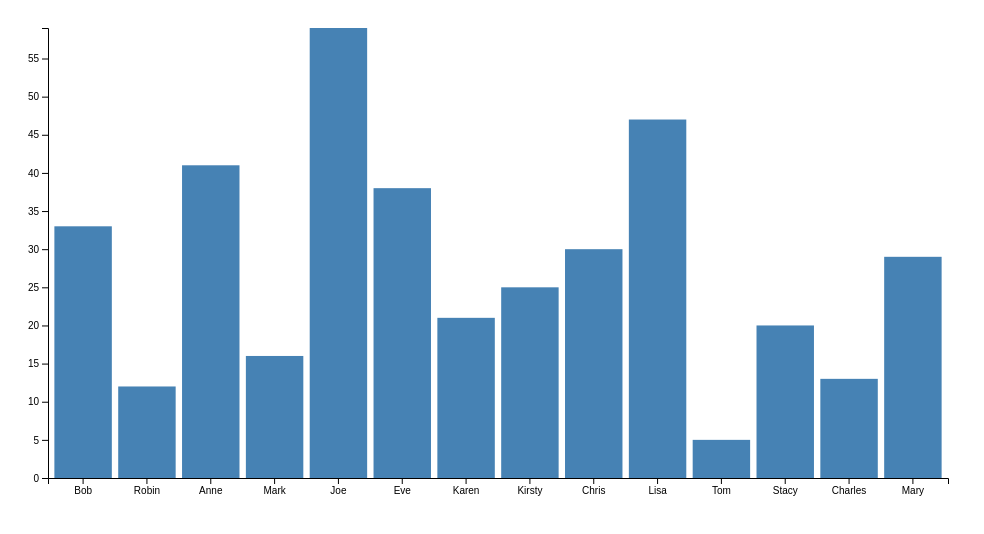
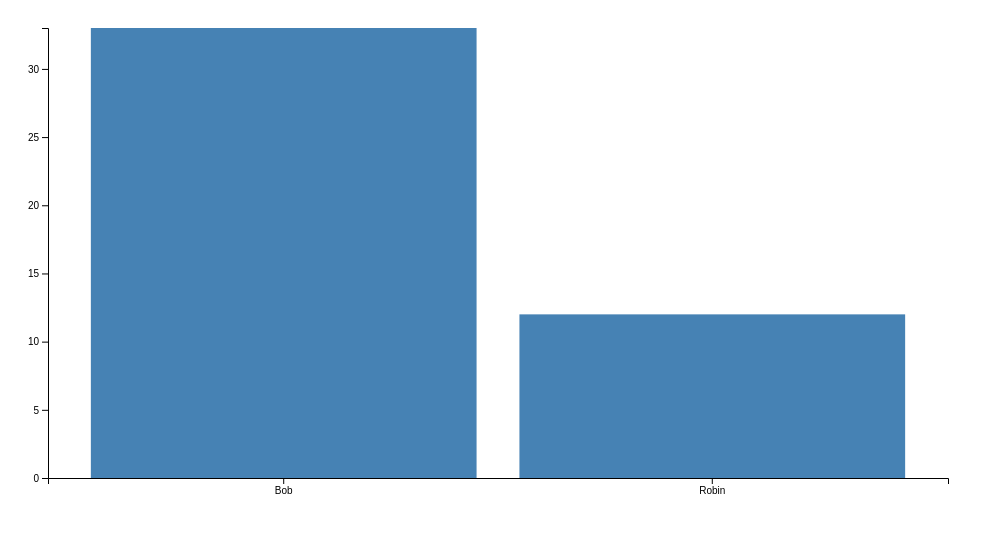
Before and after one commit to MaX-Lo/WME_Task3, a website: page d3js_playground/example1/index.html in a window 1280 px wide. Shown: the whole page, without its empty margins (0-984 px from the left). Drawn offline with nearby package versions, Linux system fonts and the light colour scheme.

Commit message:
small changes in d3js example

```diff
--- a/d3js_playground/example1/index.html
+++ b/d3js_playground/example1/index.html
@@ -37,6 +37,10 @@
     d3.csv("sales.csv", function(error, data) {
         if (error) throw error;
 
+        console.log(data);
+        data = [{"salesperson": "Bob", "sales":33},
+            {"salesperson": "Robin", "sales":12}];
+        console.log(data);
         // format the data
         data.forEach(function(d) {
             d.sales = +d.sales;
```
